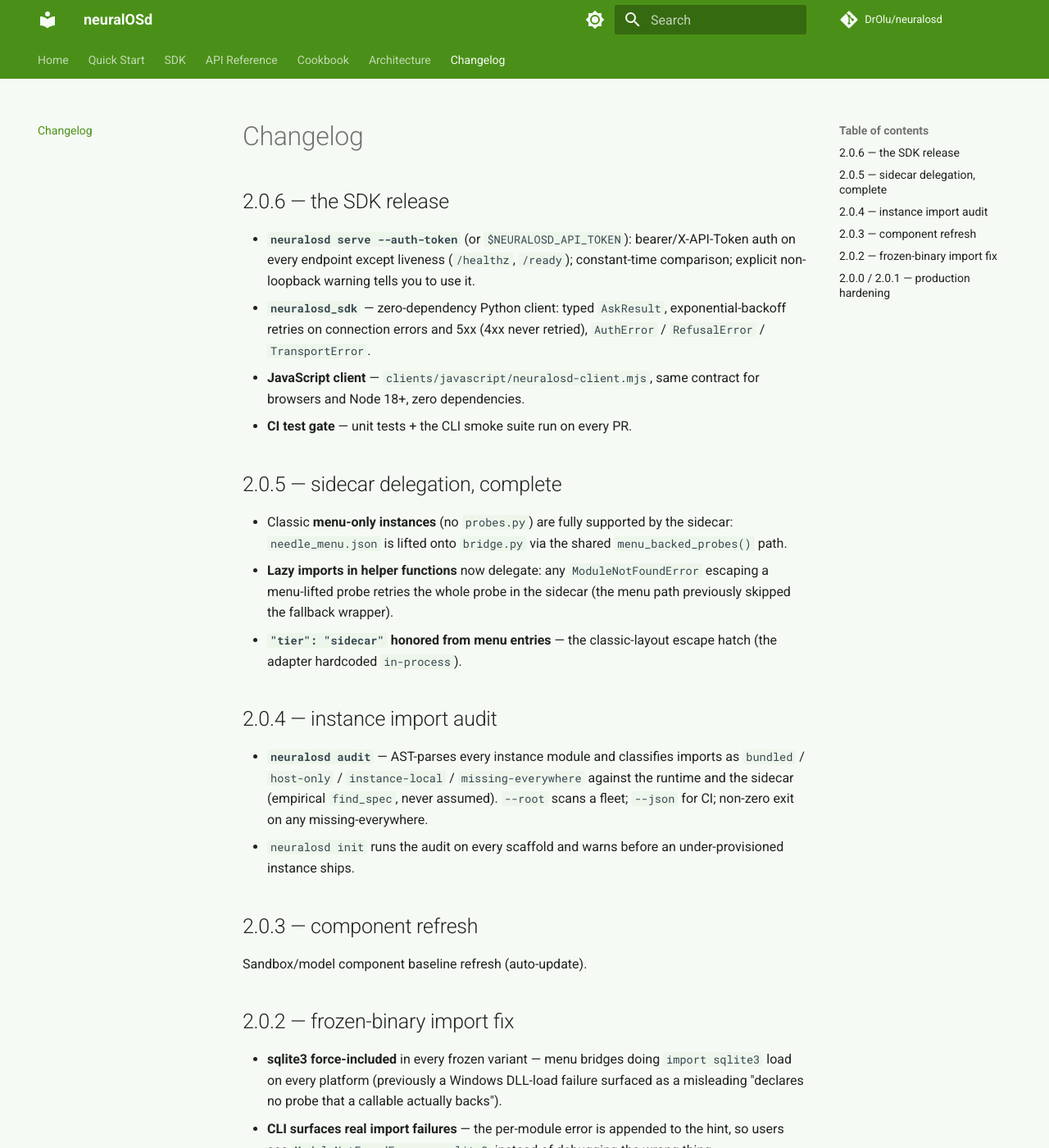
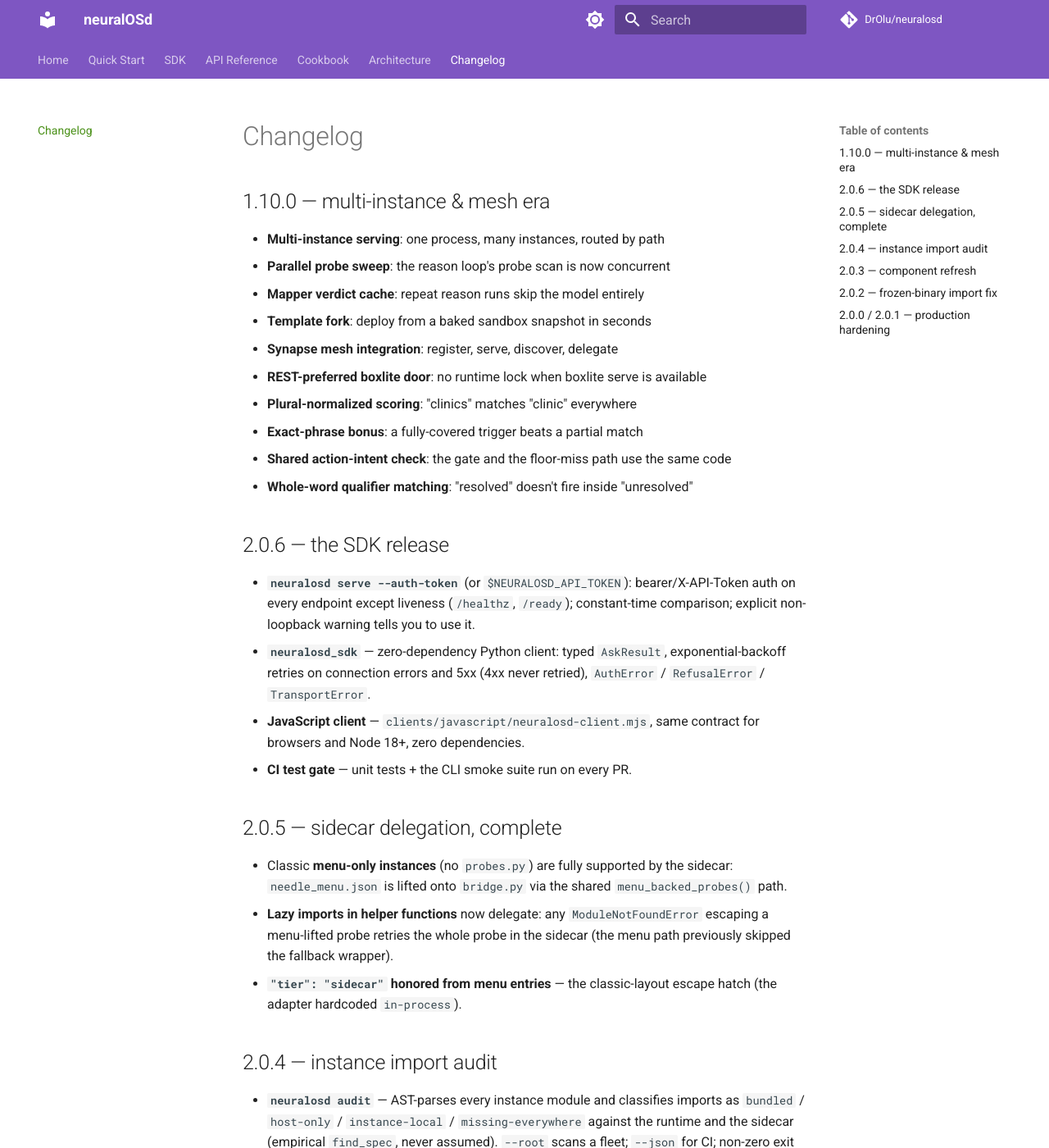
Before and after one commit to DrOlu/neuralosd, an MkDocs documentation site: the page built from docs/changelog.md, in a window 1280 px wide and 1400 px high. Shown: the whole window at 82% size. Built offline with MkDocs 1.6.1 and Material for MkDocs 9.7.7, drawn with Linux system fonts in a browser that asks for light colours; comment, search, counter and statistics services are not loaded.

Commit message:
docs: revert full rebrand — deep purple primary restored, accent-only green
Keep the original Material look (deep purple primary, default surfaces)
and change ONLY the accent: links/highlights use the neuralos.ng green
(#4a9018 light scheme, lime #a0e030 on slate). Also restore the 1.10.0
release items to the changelog so history stays complete.

```diff
--- a/docs/changelog.md
+++ b/docs/changelog.md
@@ -1,4 +1,17 @@
 # Changelog
+
+## 1.10.0 — multi-instance & mesh era
+
+- **Multi-instance serving**: one process, many instances, routed by path
+- **Parallel probe sweep**: the reason loop's probe scan is now concurrent
+- **Mapper verdict cache**: repeat reason runs skip the model entirely
+- **Template fork**: deploy from a baked sandbox snapshot in seconds
+- **Synapse mesh integration**: register, serve, discover, delegate
+- **REST-preferred boxlite door**: no runtime lock when boxlite serve is available
+- **Plural-normalized scoring**: "clinics" matches "clinic" everywhere
+- **Exact-phrase bonus**: a fully-covered trigger beats a partial match
+- **Shared action-intent check**: the gate and the floor-miss path use the same code
+- **Whole-word qualifier matching**: "resolved" doesn't fire inside "unresolved"
 
 ## 2.0.6 — the SDK release
 
--- a/docs/stylesheets/brand.css
+++ b/docs/stylesheets/brand.css
@@ -1,26 +1,14 @@
-/* neuralOSd brand — matches neuralosd.neuralos.ng
-   deep green #4a9018 (primary) · lime #a0e030 (accent)
-   light surface #f6faf4 · near-black #061a0a */
+/* Accent only — neuralos.ng green; everything else stays Material default
+   (deep purple primary, default surfaces). Light scheme links use the deep
+   green #4a9018 (lime #a0e030 on white is unreadable); dark scheme uses
+   the lime on its near-black surfaces. */
 
-/* light scheme (default) */
 :root > * {
-  --md-primary-fg-color: #4a9018;
-  --md-primary-fg-color--light: #5a9a28;
-  --md-primary-fg-color--dark: #2d5c2d;
-  --md-primary-bg-color: #f6faf4;
   --md-accent-fg-color: #4a9018;
   --md-typeset-a-color: #4a9018;
-  --md-default-bg-color: #f6faf4;
-  --md-code-bg-color: #eef6ec;
 }
 
-/* dark (slate) scheme — the marketing site's native look */
 [data-md-color-scheme="slate"] {
-  --md-primary-fg-color: #061a0a;
-  --md-primary-bg-color: #020e08;
   --md-accent-fg-color: #a0e030;
   --md-typeset-a-color: #a0e030;
-  --md-default-bg-color: #061a0a;
-  --md-code-bg-color: #010a05;
-  --md-footer-bg-color: #010a05;
 }
--- a/mkdocs.yml
+++ b/mkdocs.yml
@@ -11,13 +11,13 @@
   name: material
   palette:
     - scheme: default
-      primary: custom
+      primary: deep purple
       accent: custom
       toggle:
         icon: material/brightness-7
         name: Switch to dark mode
     - scheme: slate
-      primary: custom
+      primary: deep purple
       accent: custom
       toggle:
         icon: material/brightness-4
```
